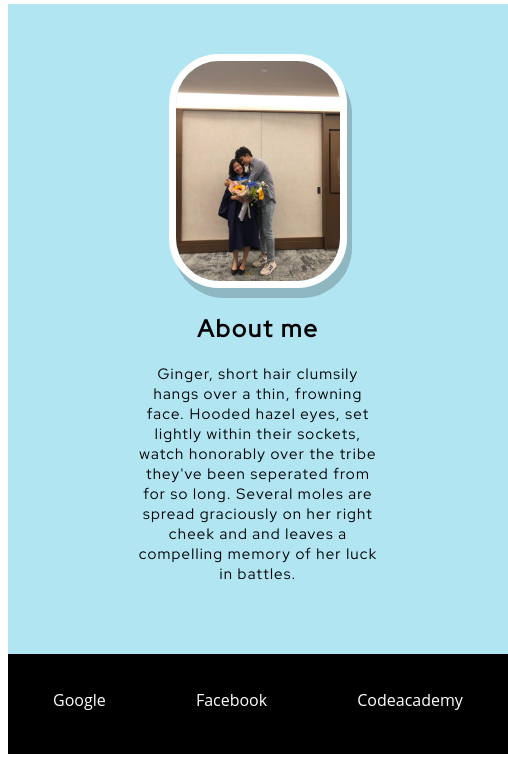
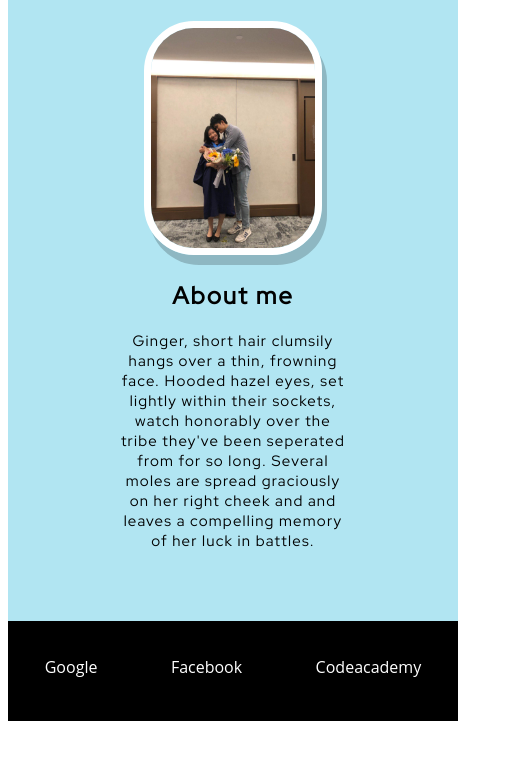
Before and after one commit to clairewong427/profile, a plain HTML site: page index.html in a window 390 px wide. Shown: the part 339-1105 px from the top of the page, 508 px wide, since content can reach past the window. Drawn offline with Linux system fonts and the light colour scheme.

Commit message:
editing profile

```diff
--- a/style.css
+++ b/style.css
@@ -16,6 +16,14 @@
   /* For a screen < 540px, this CSS will be read */
   .container {
     width: 500px;
+    margin: 0 auto;
+  }
+}
+
+@media (max-width: 480px) {
+  /* For a screen < 540px, this CSS will be read */
+  .container {
+    width: 450px;
     margin: 0 auto;
   }
 }
```
